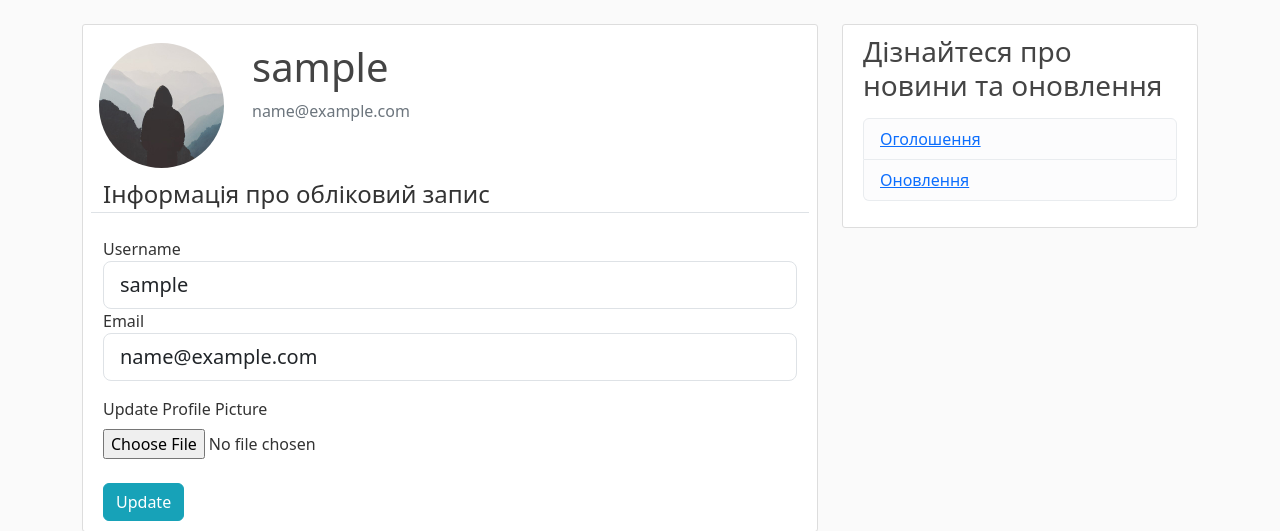
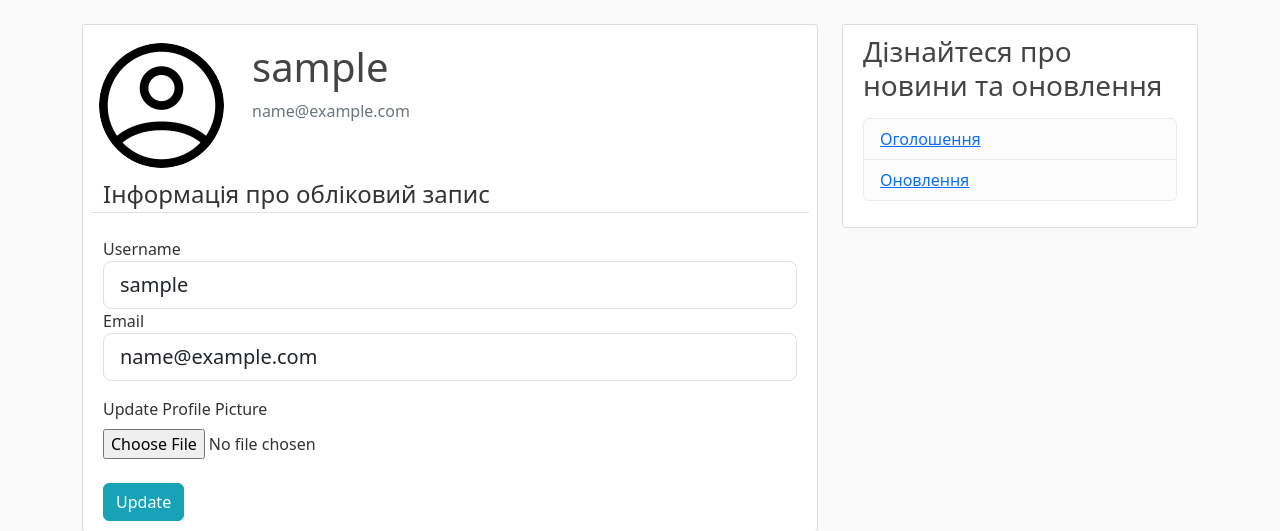
Before and after one commit to Andriy-Rudyi/learn-catalan, a Flask app: page /account in a window 1280 px wide. Shown: the part 56-587 px from the top of the page. Run offline with Flask 3, Linux system fonts and the light colour scheme; the visitor is signed in with stand-in values (Sample User, id 1); some libraries are stand-ins or nearby versions.

Commit message:
favicon was added and profile default picture was updated

```diff
--- a/flaskblog/templates/layout.html
+++ b/flaskblog/templates/layout.html
@@ -8,6 +8,8 @@
     <link href="https://cdn.jsdelivr.net/npm/bootstrap@5.3.3/dist/css/bootstrap.min.css" rel="stylesheet" integrity="sha384-QWTKZyjpPEjISv5WaRU9OFeRpok6YctnYmDr5pNlyT2bRjXh0JMhjY6hW+ALEwIH" crossorigin="anonymous">
 
     <link rel="stylesheet" type="text/css" href="{{ url_for('static', filename='main.css') }}">
+
+    <link rel="icon" href="../static/favicon.ico" type="image/x-icon">
 
     {% if title %}
     <title>Learn Catalan - {{ title }}</title>
```
Also changed, not shown: flaskblog/static/favicon.ico (added), flaskblog/static/profile_pics/default.jpg.
